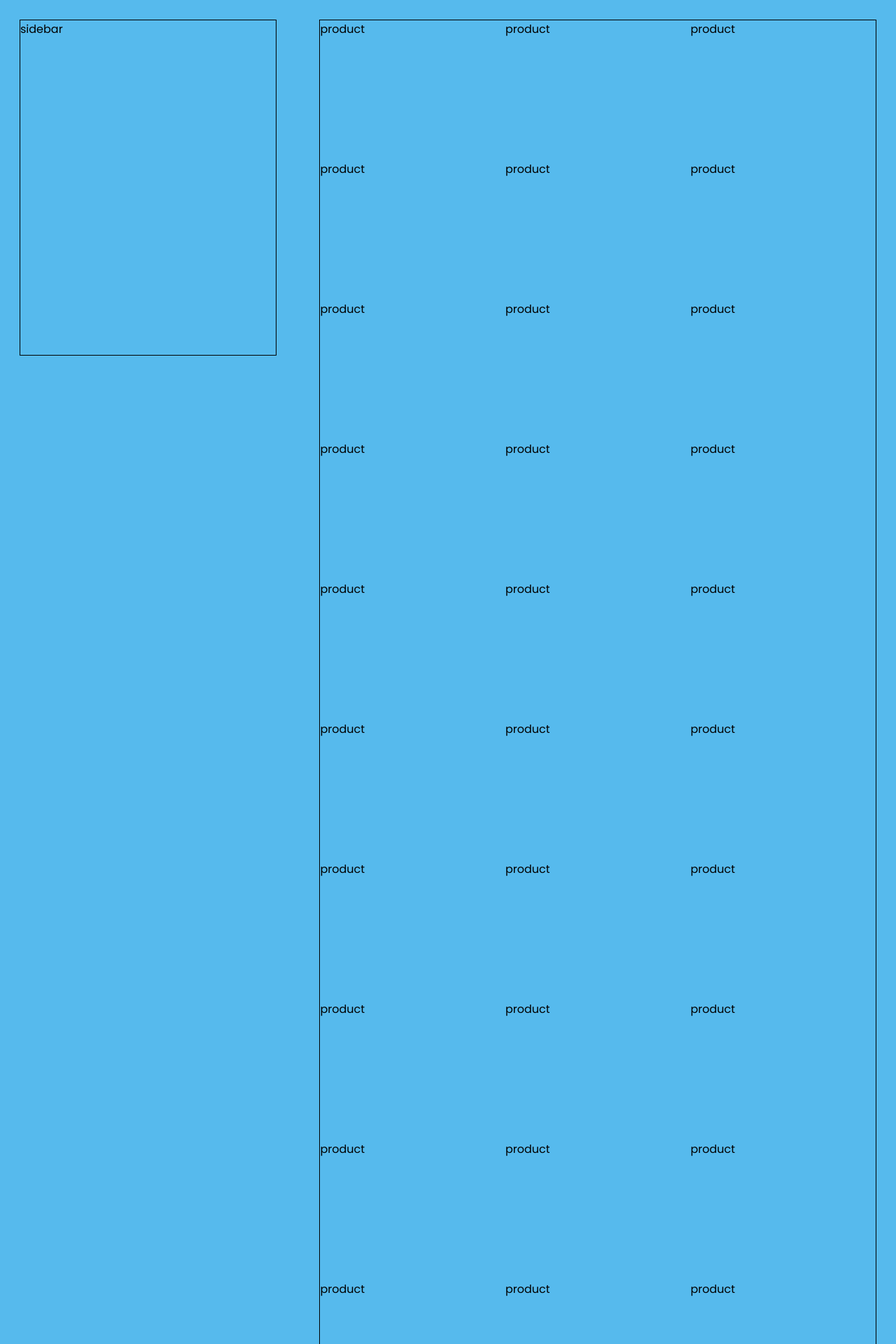
After one commit to asaid-0/cafe-php, a PHP site: page /home.php in a window 1280 px wide. The commit adds this page. Shown: the top 1920 px of the page at 70% size. Run offline with PHP 8.4, Linux system fonts and the light colour scheme.

Commit message:
Sticky sidebar and flex content core

```diff
--- a/assets/css/style.css
+++ b/assets/css/style.css
@@ -1,14 +1,16 @@
 @import url('https://fonts.googleapis.com/css?family=Poppins');
 
 /* BASIC */
-
+html, body{
+  height: 98%;
+}
 html {
   background-color: #56baed;
 }
 
 body {
   font-family: "Poppins", sans-serif;
-  height: 100vh;
+  /* height: 100vh; */
 }
 
 a {
@@ -28,8 +30,42 @@ h2 {
   color: #cccccc;
 }
 
+.container{
+  display: flex;
+  flex-direction: row;
+  /* align-items: center; */
+  /* align-items: flex-end; */
+  justify-content: space-between;
+  width: 100%;
+  min-height: 100%;
+  padding: 20px;
+}
+
+.content{
+  display: flex;
+  flex-flow: row wrap;
+
+  border: 1px solid #000;
+  width: 65%;
+  /* height: 80vh; */
+}
+
+.product{
+  flex:1 1 auto;
+  width: 200px;
+  height: 200px;
+}
+
+.sidebar{
+  border: 1px solid #000;
+  width: 30%;
+  height: 60vh;
+  position: -webkit-sticky;
+  position: sticky;
+  top: 0;
 
 
+}
 /* STRUCTURE */
 
 .wrapper {
--- /dev/null
+++ b/home.php
@@ -0,0 +1,58 @@
+<!DOCTYPE html>
+<html lang="en">
+<head>
+    <meta charset="UTF-8">
+    <title>Home</title>
+    <link rel="stylesheet" href="assets/css/style.css">
+</head>
+<body>
+<div class="container">
+  <div class="sidebar">sidebar</div>
+  <div class="content">
+    <div class="product">product</div>
+    <div class="product">product</div>
+    <div class="product">product</div>
+    <div class="product">product</div>
+    <div class="product">product</div>
+    <div class="product">product</div>
+    <div class="product">product</div>
+    <div class="product">product</div>
+    <div class="product">product</div>
+    <div class="product">product</div>
+    <div class="product">product</div>
+    <div class="product">product</div>
+    <div class="product">product</div>
+    <div class="product">product</div>
+    <div class="product">product</div>
+    <div class="product">product</div>
+    <div class="product">product</div>
+    <div class="product">product</div>
+    <div class="product">product</div>
+    <div class="product">product</div>
+    <div class="product">product</div>
+    <div class="product">product</div>
+    <div class="product">product</div>
+    <div class="product">product</div>
+    <div class="product">product</div>
+    <div class="product">product</div>
+    <div class="product">product</div>
+    <div class="product">product</div>
+    <div class="product">product</div>
+    <div class="product">product</div>
+    <div class="product">product</div>
+    <div class="product">product</div>
+    <div class="product">product</div>
+    <div class="product">product</div>
+    <div class="product">product</div>
+    <div class="product">product</div>
+    <div class="product">product</div>
+    <div class="product">product</div>
+    <div class="product">product</div>
+    <div class="product">product</div>
+    <div class="product">product</div>
+
+  </div>
+</div>
+
+</body>
+</html>
```
